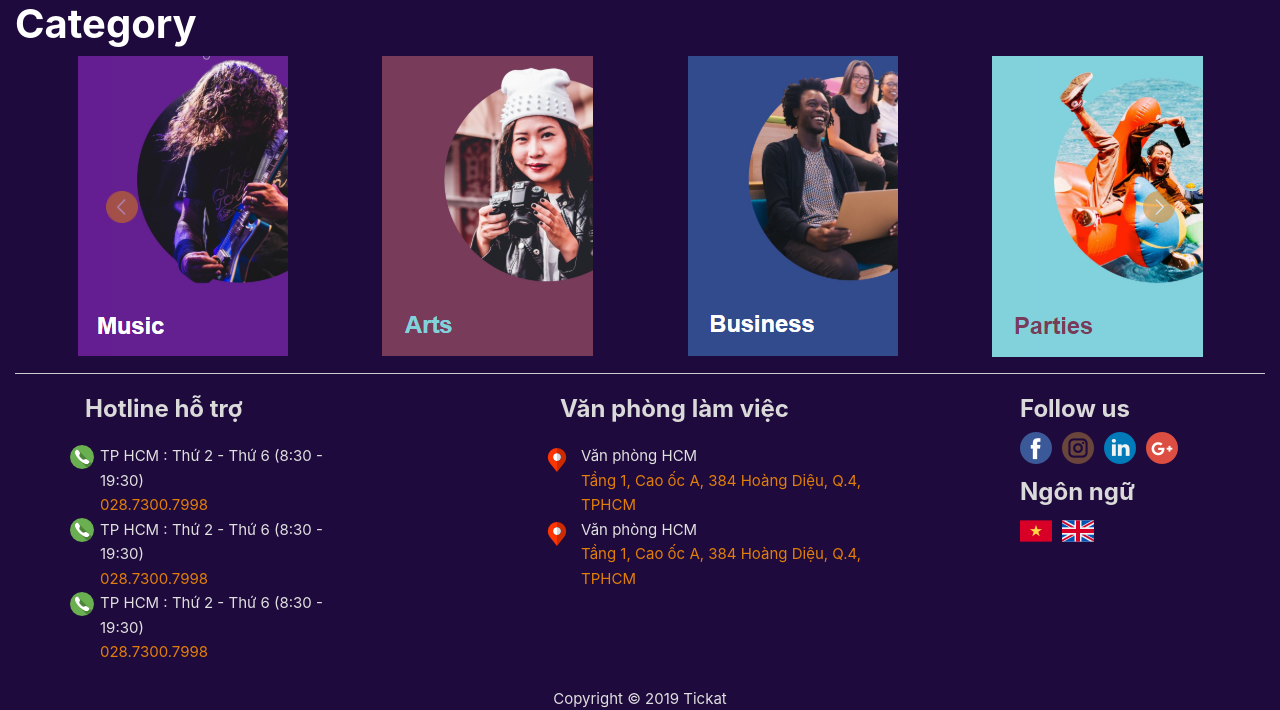
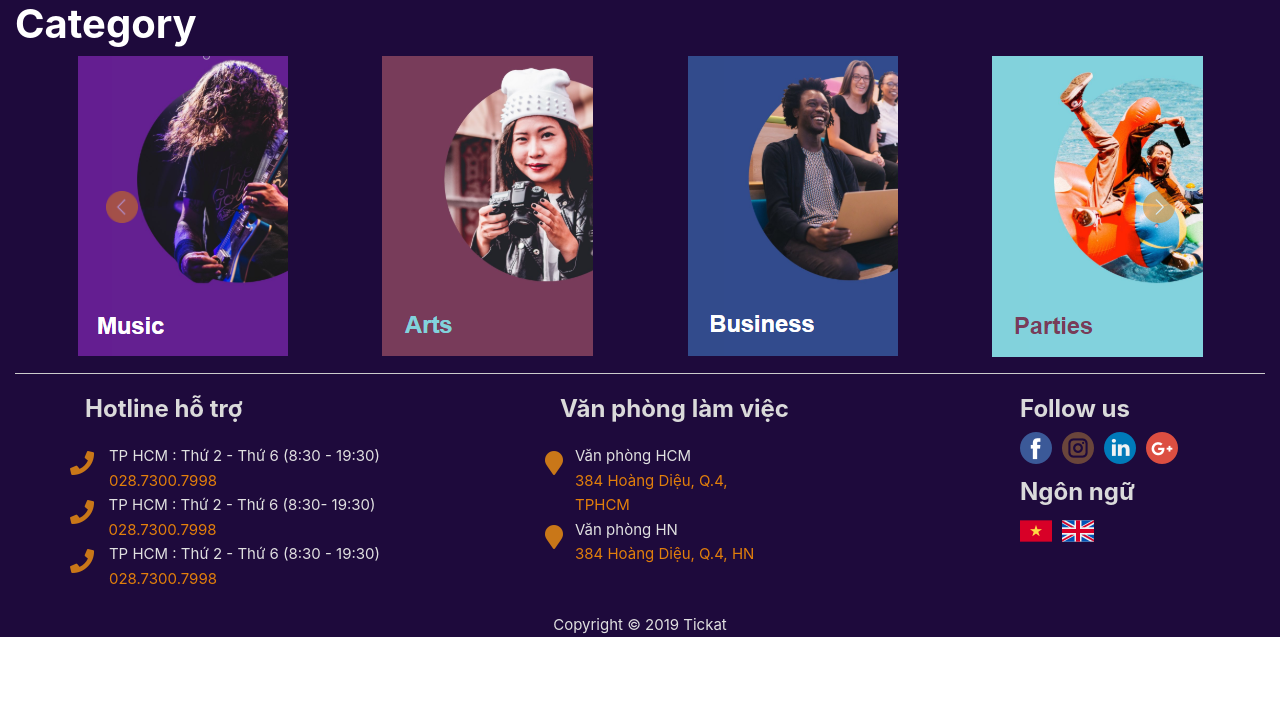
Before and after one commit to lhsang/Tickat, a web app: file Font-end/index.html in a window 1280 px wide. Shown: the part 2082-2792 px from the top of the page. After the commit the page ends 2719 px from the top, so only its background shows below. Run offline with its HTML, style and script files only (its server is not run), Linux system fonts and the light colour scheme; some libraries are stand-ins or nearby versions.

Commit message:
fix footer lần 2

```diff
--- a/Font-end/css/style.css
+++ b/Font-end/css/style.css
@@ -383,6 +383,7 @@ color: #FFFFFF;
 
 
 
+
 /*Footer end*/
 
 /* index.html end */
--- a/Font-end/index.html
+++ b/Font-end/index.html
@@ -11,6 +11,7 @@
     <link rel="stylesheet" href="https://stackpath.bootstrapcdn.com/bootstrap/4.3.1/css/bootstrap.min.css" integrity="sha384-ggOyR0iXCbMQv3Xipma34MD+dH/1fQ784/j6cY/iJTQUOhcWr7x9JvoRxT2MZw1T" crossorigin="anonymous">
     <link rel="stylesheet" href="https://maxcdn.bootstrapcdn.com/font-awesome/4.7.0/css/font-awesome.min.css">
     <link rel="stylesheet" href="css/style.css">
+    <link rel="stylesheet" href="https://use.fontawesome.com/releases/v5.8.1/css/all.css" integrity="sha384-50oBUHEmvpQ+1lW4y57PTFmhCaXp0ML5d60M1M7uH2+nqUivzIebhndOJK28anvf" crossorigin="anonymous">
   </head>
   <body>
     <!-- nav start -->
@@ -419,59 +420,61 @@
       </div>
       <div class="row">
           <div class="row">
-              <div class="col-1" class="footericon">
-                  <img src="img/icon/phone.png" alt="">
+              <div class="col-1" >
+                  <i class="fa fa-phone" style="font-size:24px;color:#c97718;margin-top:8px"></i>
               </div>
               <div class="col-10">
                   <span class="text1">TP HCM : Thứ 2 - Thứ 6 (8:30 - 19:30) </span>
-                  <br> <span class="text2">028.7300.7998</span>
+                  <span class="text2">028.7300.7998</span>
               </div>
           </div>
       </div>
       <div class="row">
           <div class="row">
               <div class="col-1" class="footericon">
-                  <img src="img/icon/phone.png" alt="">
+                  <i class="fa fa-phone" style="font-size:24px;color:#c97718;margin-top:8px"></i>
               </div>
               <div class="col-10">
-                  <span class="text1">TP HCM : Thứ 2 - Thứ 6 (8:30 - 19:30) </span>
-                  <br> <span class="text2">028.7300.7998</span>
+                  <span class="text1" >TP HCM : Thứ 2 - Thứ 6 (8:30- 19:30) </span>
+                  <span class="text2">028.7300.7998</span>
               </div>
           </div>
       </div>
       <div class="row">
           <div class="row">
               <div class="col-1" class="footericon">
-                  <img src="img/icon/phone.png" alt="">
+                  <i class="fa fa-phone" style="font-size:24px;color:#c97718;margin-top:8px"></i>
               </div>
               <div class="col-10">
                   <span class="text1">TP HCM : Thứ 2 - Thứ 6 (8:30 - 19:30) </span>
-                  <br> <span class="text2">028.7300.7998</span>
+                  <span class="text2">028.7300.7998</span>
               </div>
           </div>
       </div>
     </div>
     <div class="col-5">
-        <p class="texth3">Văn phòng làm việc</p>
+      <div>
+                <p class="texth3">Văn phòng làm việc</p>
+      </div>
         <div class="row">
             <div class="row">
                 <div class="col-1">
-                    <img src="img/icon/placeholder.png" alt="" class="footericon">
-                </div>
+                    <i class="fas fa-map-marker" style="font-size:24px;color:#c97718;margin-top:8px"></i>
+                  </div>
                 <div class="col-10">
-                    <span  class="text1">Văn phòng HCM </span>
-                    <br> <span class="text2">Tầng 1, Cao ốc A, 384 Hoàng Diệu, Q.4, TPHCM</span>
+                    <span  class="text1">Văn phòng HCM </span> <br>
+                    <span class="text2">384 Hoàng Diệu, Q.4, TPHCM</span>
                 </div>
             </div>
         </div>
         <div class="row">
             <div class="row">
                 <div class="col-1">
-                    <img src="img/icon/placeholder.png" alt="" class="footericon">
-                </div>
+                    <i class="fas fa-map-marker" style="font-size:24px;color:#c97718;margin-top:8px"></i>
+                  </div>
                 <div class="col-10">
-                    <span  class="text1">Văn phòng HCM </span>
-                    <br> <span class="text2">Tầng 1, Cao ốc A, 384 Hoàng Diệu, Q.4, TPHCM</span>
+                    <span  class="text1">Văn phòng HN </span> <br>
+                    <span class="text2">384 Hoàng Diệu, Q.4, HN</span>
                 </div>
             </div>
         </div>
```
